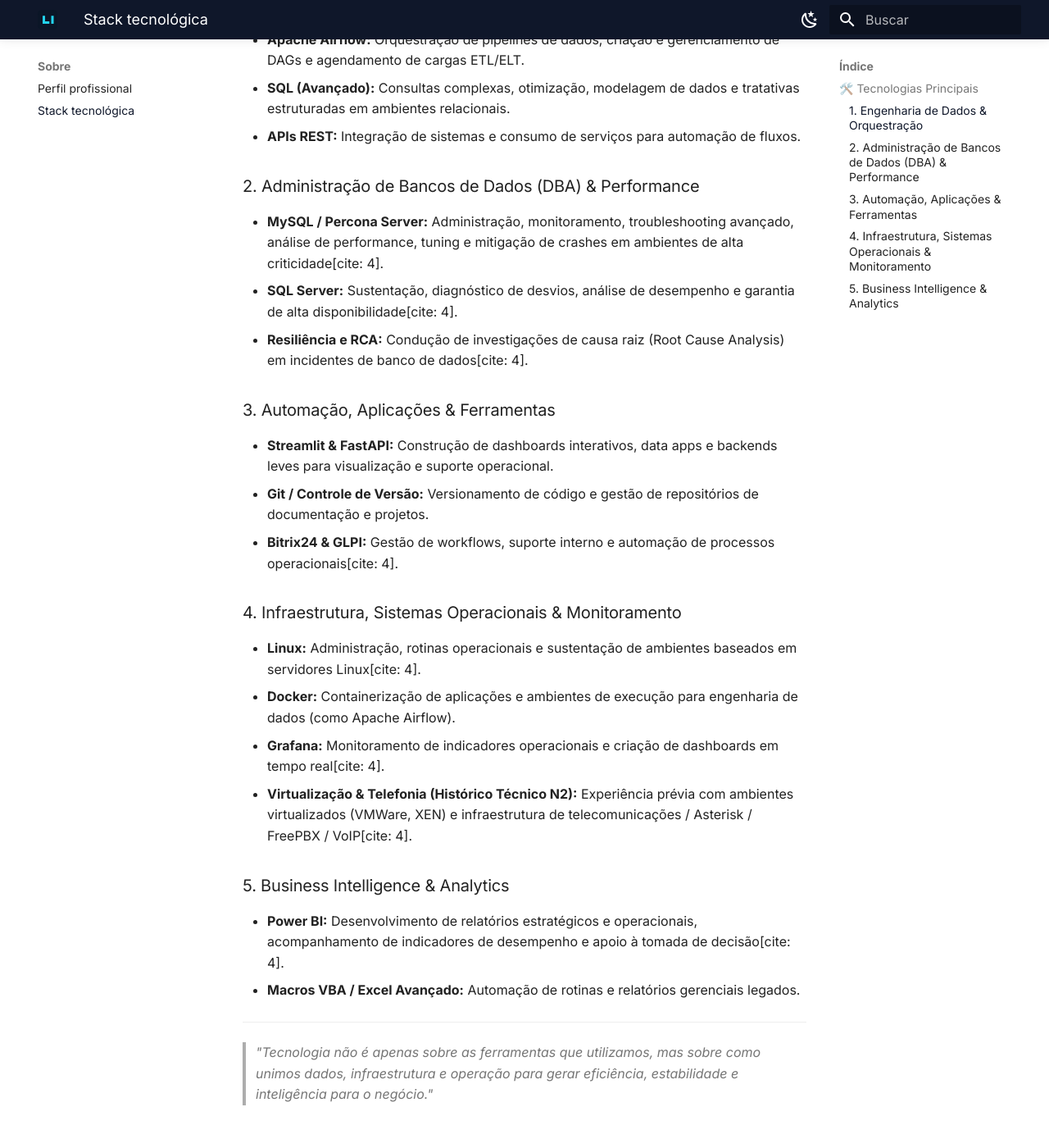
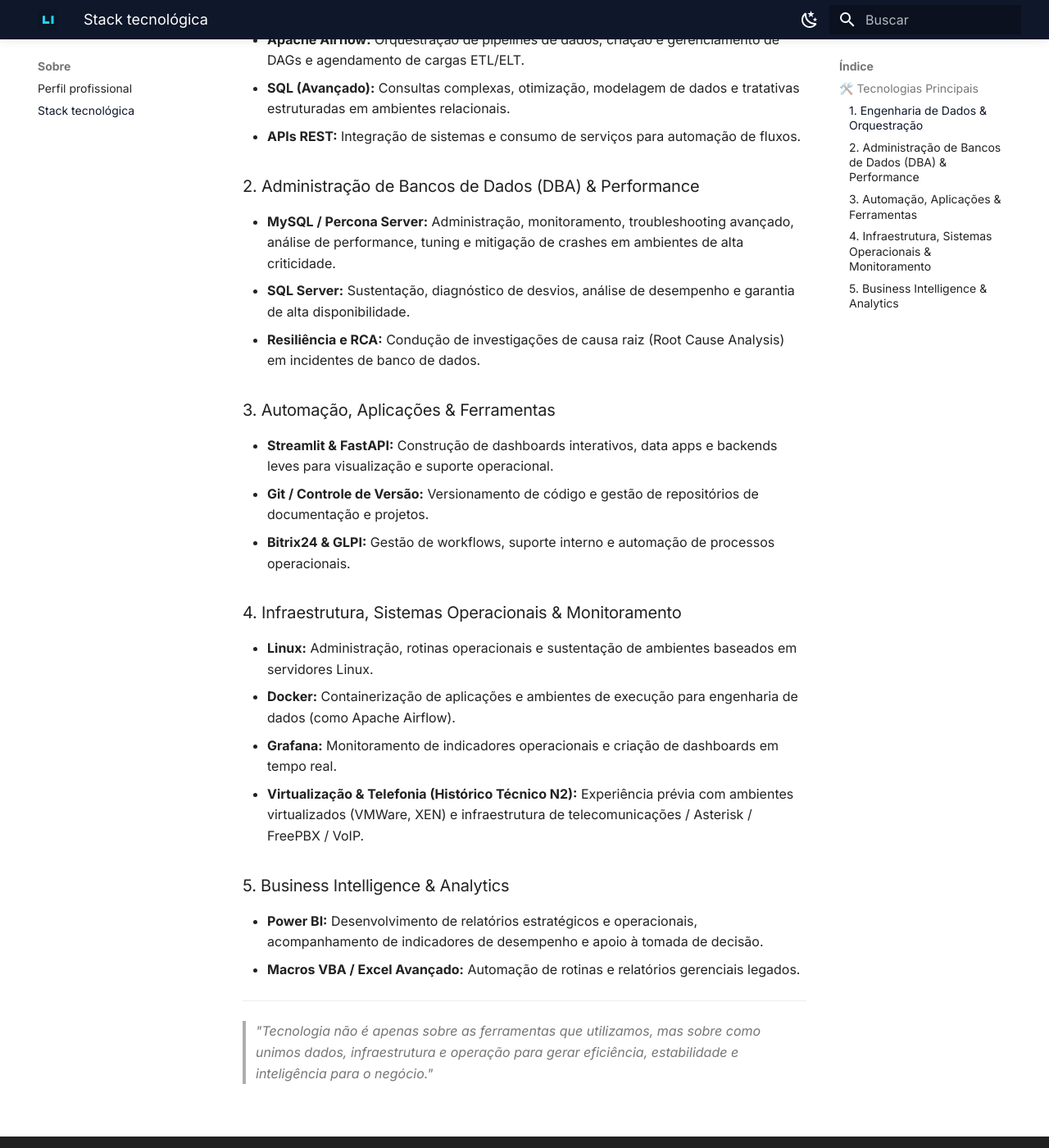
Before and after one commit to Allanao88/portfolio-docs, an MkDocs documentation site: the page built from docs/stack.md, in a window 1280 px wide and 1400 px high, scrolled down 491 px. Shown: the whole window at 82% size. Built offline with MkDocs 1.6.1 and Material for MkDocs 9.7.7, drawn with Linux system fonts in a browser that asks for light colours.

Commit message:
Fix formatting and update stack documentation
ajuste de texto

```diff
--- a/docs/stack.md
+++ b/docs/stack.md
@@ -13,23 +13,23 @@
 * **APIs REST:** Integração de sistemas e consumo de serviços para automação de fluxos.
 
 ### 2. Administração de Bancos de Dados (DBA) & Performance
-* **MySQL / Percona Server:** Administração, monitoramento, troubleshooting avançado, análise de performance, tuning e mitigação de crashes em ambientes de alta criticidade[cite: 4].
-* **SQL Server:** Sustentação, diagnóstico de desvios, análise de desempenho e garantia de alta disponibilidade[cite: 4].
-* **Resiliência e RCA:** Condução de investigações de causa raiz (Root Cause Analysis) em incidentes de banco de dados[cite: 4].
+* **MySQL / Percona Server:** Administração, monitoramento, troubleshooting avançado, análise de performance, tuning e mitigação de crashes em ambientes de alta criticidade.
+* **SQL Server:** Sustentação, diagnóstico de desvios, análise de desempenho e garantia de alta disponibilidade.
+* **Resiliência e RCA:** Condução de investigações de causa raiz (Root Cause Analysis) em incidentes de banco de dados.
 
 ### 3. Automação, Aplicações & Ferramentas
 * **Streamlit & FastAPI:** Construção de dashboards interativos, data apps e backends leves para visualização e suporte operacional.
 * **Git / Controle de Versão:** Versionamento de código e gestão de repositórios de documentação e projetos.
-* **Bitrix24 & GLPI:** Gestão de workflows, suporte interno e automação de processos operacionais[cite: 4].
+* **Bitrix24 & GLPI:** Gestão de workflows, suporte interno e automação de processos operacionais.
 
 ### 4. Infraestrutura, Sistemas Operacionais & Monitoramento
-* **Linux:** Administração, rotinas operacionais e sustentação de ambientes baseados em servidores Linux[cite: 4].
+* **Linux:** Administração, rotinas operacionais e sustentação de ambientes baseados em servidores Linux.
 * **Docker:** Containerização de aplicações e ambientes de execução para engenharia de dados (como Apache Airflow).
-* **Grafana:** Monitoramento de indicadores operacionais e criação de dashboards em tempo real[cite: 4].
-* **Virtualização & Telefonia (Histórico Técnico N2):** Experiência prévia com ambientes virtualizados (VMWare, XEN) e infraestrutura de telecomunicações / Asterisk / FreePBX / VoIP[cite: 4].
+* **Grafana:** Monitoramento de indicadores operacionais e criação de dashboards em tempo real.
+* **Virtualização & Telefonia (Histórico Técnico N2):** Experiência prévia com ambientes virtualizados (VMWare, XEN) e infraestrutura de telecomunicações / Asterisk / FreePBX / VoIP.
 
 ### 5. Business Intelligence & Analytics
-* **Power BI:** Desenvolvimento de relatórios estratégicos e operacionais, acompanhamento de indicadores de desempenho e apoio à tomada de decisão[cite: 4].
+* **Power BI:** Desenvolvimento de relatórios estratégicos e operacionais, acompanhamento de indicadores de desempenho e apoio à tomada de decisão.
 * **Macros VBA / Excel Avançado:** Automação de rotinas e relatórios gerenciais legados.
 
 ---
```
